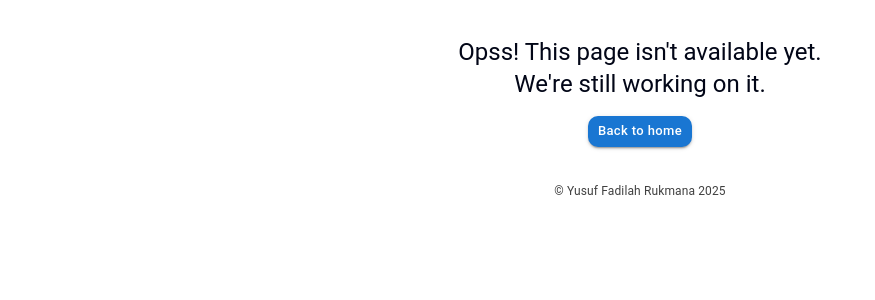
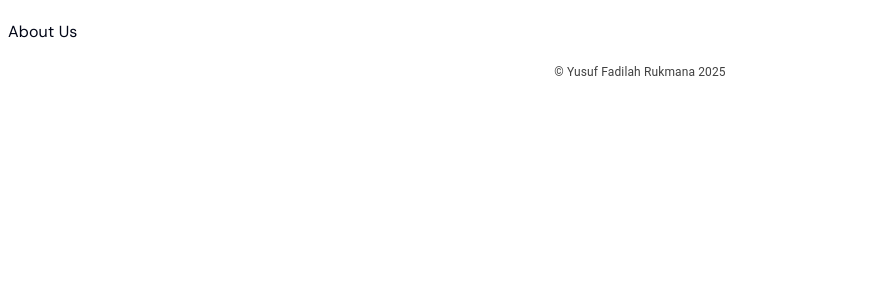
Before and after one commit to yusuffadilahr/new-portofolio-fe, a Next.js app: page /about-us in a window 1280 px wide. Before the commit this address had no page. Shown: the top 300 px of the page, without its empty margins (0-875 px from the left). Built offline with nearby package versions, Linux system fonts and the light colour scheme; what tailwindcss-animated would draw is missing.

Commit message:
feat: on progress build about-us

```diff
--- a/src/app/_service/clientside/components/projectsession.tsx
+++ b/src/app/_service/clientside/components/projectsession.tsx
@@ -71,7 +71,7 @@ export default function ProjectSession() {
                 justifyContent: 'center',
                 alignItems: 'center'
             }}>
-                Slide image to see more
+                Swipe left or right to explore more projects
             </Alert>
         </React.Fragment>
     );
--- a/src/app/_service/clientside/components/techstack.tsx
+++ b/src/app/_service/clientside/components/techstack.tsx
@@ -17,43 +17,8 @@ import Marquee from "react-fast-marquee";
 export default function TechStackComponent() {
     const themeMode = useAppSelector((state) => state.global.themeMode.mode)
     return (
-        // <Box className={`w-full ${themeMode === 'dark' ? 'bg-slate-900 text-[#fff]' : 'bg-[#fff] border text-black'}
-        // rounded-2xl p-3 sm:p-4 md:p-5 min-h-[2.5rem] h-fit flex justify-center items-center font-bold`}>
-        //     <Box className="grid grid-cols-5 w-full gap-4 text-center">
-        //         {/* <Box>
-        //             <TypeScriptIcons className={'text-sm'} />
-        //         </Box>
-        //         <Box>
-        //             <JavaScriptIcons />
-        //         </Box>
-        //         <Box>
-        //             <NodejsIcons />
-        //         </Box>
-        //         <Box>
-        //             <ReactIcons className={'text-xs'} />
-        //         </Box>
-        //         <Box>
-        //             <NextJsIcons />
-        //         </Box>
-        //         <Box>
-        //             <ExpressJsIcons />
-        //         </Box>
-        //         <Box>
-        //             <PrismaIcons />
-        //         </Box>
-        //         <Box>
-        //             <MySqlIcons />
-        //         </Box>
-        //         <Box>
-        //             <SupabaseIcons />
-        //         </Box>
-        //         <Box>
-        //             <ReduxIcons />
-        //         </Box> */}
-        //     </Box>
-        // </Box>
         <Box className={`w-full ${themeMode === 'dark' ? 'bg-slate-900 text-[#fff]' : 'bg-[#fff] border text-black'}
-        // rounded-2xl p-3 sm:p-4 md:p-5 min-h-[2.5rem] h-fit flex justify-center items-center font-bold`}>
+        rounded-2xl p-3 sm:p-4 md:p-5 min-h-[2.5rem] h-fit flex justify-center items-center font-bold`}>
             <Marquee speed={60} gradient={false} direction="left" >
                 <div className="flex items-center gap-3 px-2">
                     <TypeScriptIcons className="w-10 h-10" />
--- a/src/app/_service/clientside/components/timeline.tsx
+++ b/src/app/_service/clientside/components/timeline.tsx
@@ -25,8 +25,7 @@ export default function TimelineEducation() {
                             sx={{ m: 'auto 0' }}
                             align="right"
                             variant="body2"
-                            color="text.secondary"
-                        >
+                            color="text.secondary">
                             {new Date(item?.year).getFullYear()}
                         </TimelineOppositeContent>
                         <TimelineSeparator>
--- /dev/null
+++ b/src/app/about-us/_components/bodyabout.tsx
@@ -0,0 +1,9 @@
+'use client'
+
+export default function BodyAbout() {
+    return (
+        <div>
+            About Us
+        </div>
+    );
+}
--- /dev/null
+++ b/src/app/about-us/page.tsx
@@ -0,0 +1,10 @@
+import LoadingComponent from "@/app/_service/clientside/components/loading";
+import dynamic from "next/dynamic";
+
+export default function page() {
+    const DynamicBodyAbout = dynamic(() => import('./_components/bodyabout'), {
+        loading: () => <LoadingComponent />
+    })
+
+    return <DynamicBodyAbout />
+}
```
